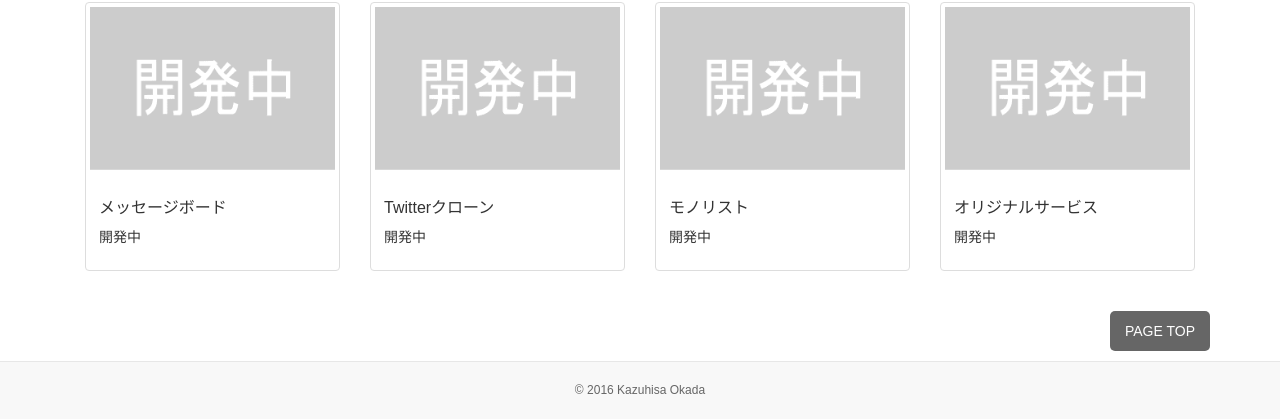
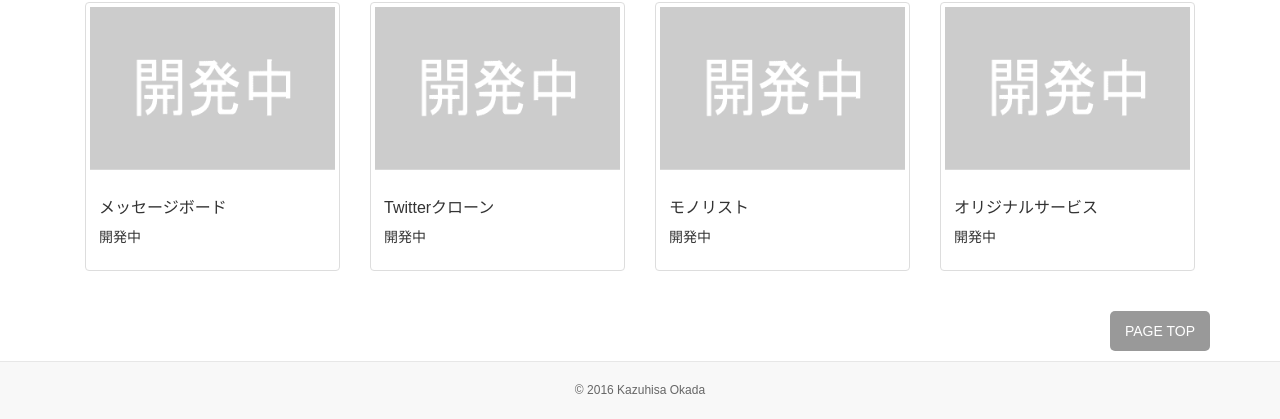
Before and after one commit to kazzz1215/kazzz1215.github.io, a plain HTML site: page index.html in a window 1280 px wide. In both pictures the pointer is over the link "PAGE TOP". Shown: the part 621-1040 px from the top of the page. Drawn offline with nearby package versions, Linux system fonts and the light colour scheme.

Commit message:
upd js pagetop

```diff
--- a/index.html
+++ b/index.html
@@ -58,7 +58,7 @@
                 border-radius: 5px;
             }
 
-            #page-top a:hover {
+            #pagetop a:hover {
                 text-decoration: none;
                 background: #999;
             }
```
